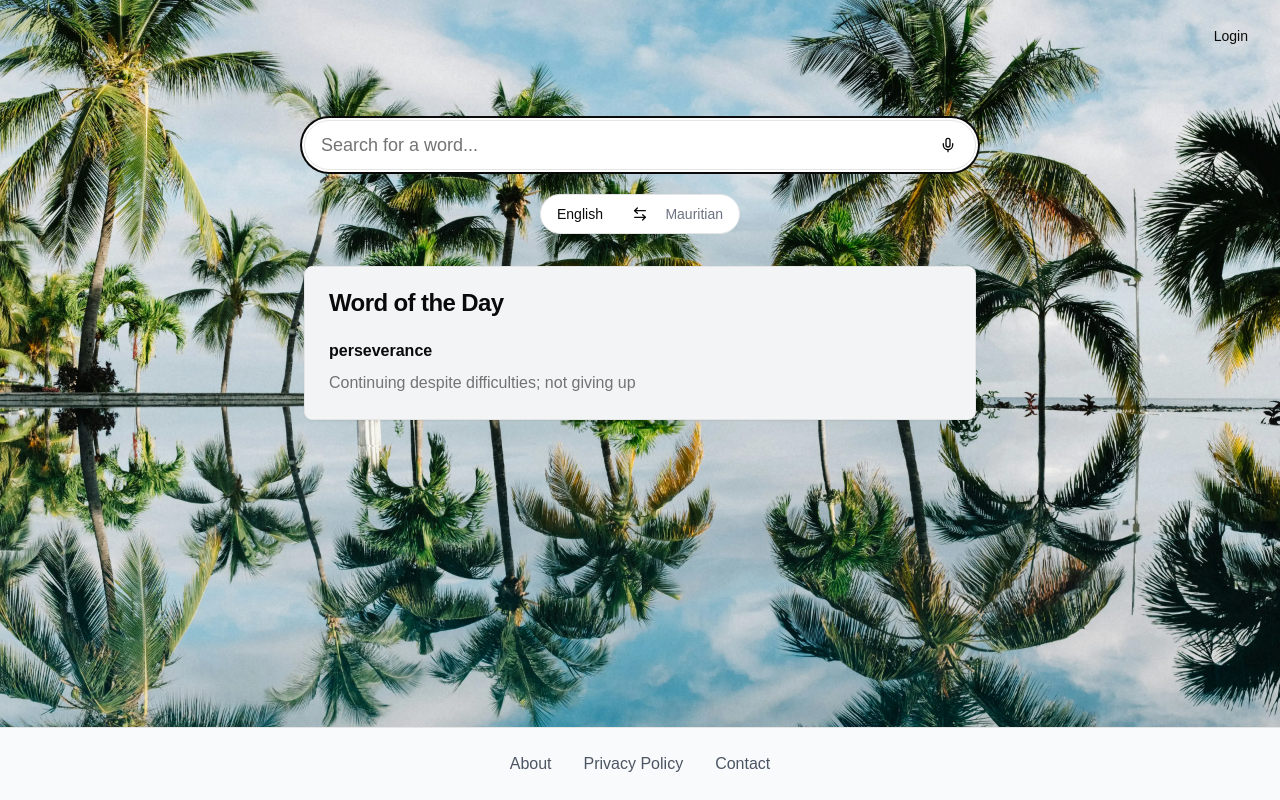
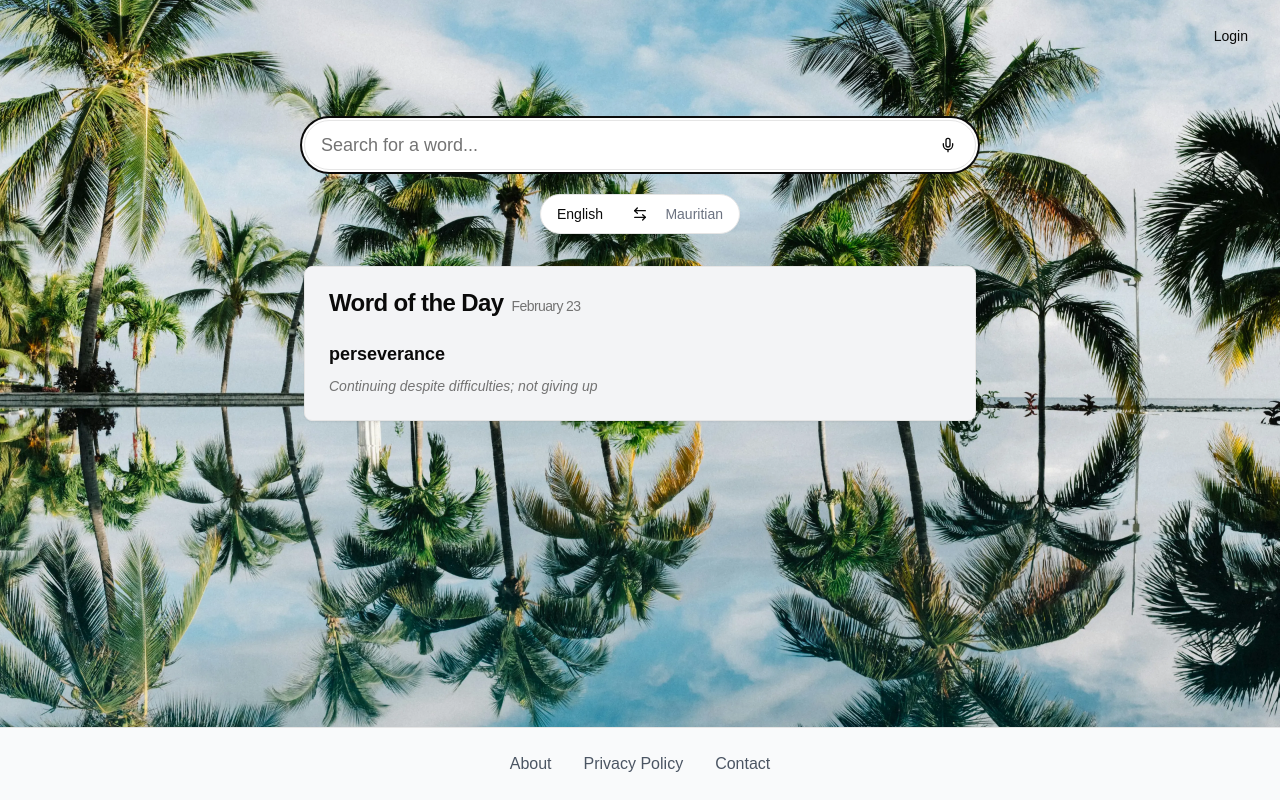
Before and after one commit to Pinka/dictionary, a Next.js app: page / in a window 1280 px wide. Built offline with nearby package versions, Linux system fonts and the light colour scheme; no server answers; the database is empty.

Commit message:
Enhance Word of the Day component with date display and improved typography

```diff
--- a/components/WordOfTheDay.tsx
+++ b/components/WordOfTheDay.tsx
@@ -9,12 +9,22 @@ export async function WordOfTheDay() {
   return (
     <Card className="bg-gray-100">
       <CardHeader>
-        <CardTitle>Word of the Day</CardTitle>
+        <CardTitle className="flex items-baseline gap-2">
+          <span>Word of the Day</span>
+          <span className="text-sm text-muted-foreground font-normal">
+            {new Date().toLocaleDateString("en-US", {
+              month: "long",
+              day: "numeric",
+            })}
+          </span>
+        </CardTitle>
       </CardHeader>
       <CardContent>
-        <div className="space-y-2">
-          <div className="font-semibold">{word.word}</div>
-          <div className="text-muted-foreground">{word.desc}</div>
+        <div className="flex flex-col gap-2">
+          <div className="text-lg font-semibold">{word.word}</div>
+          <div className="text-muted-foreground text-sm italic">
+            {word.desc}
+          </div>
         </div>
       </CardContent>
     </Card>
```
